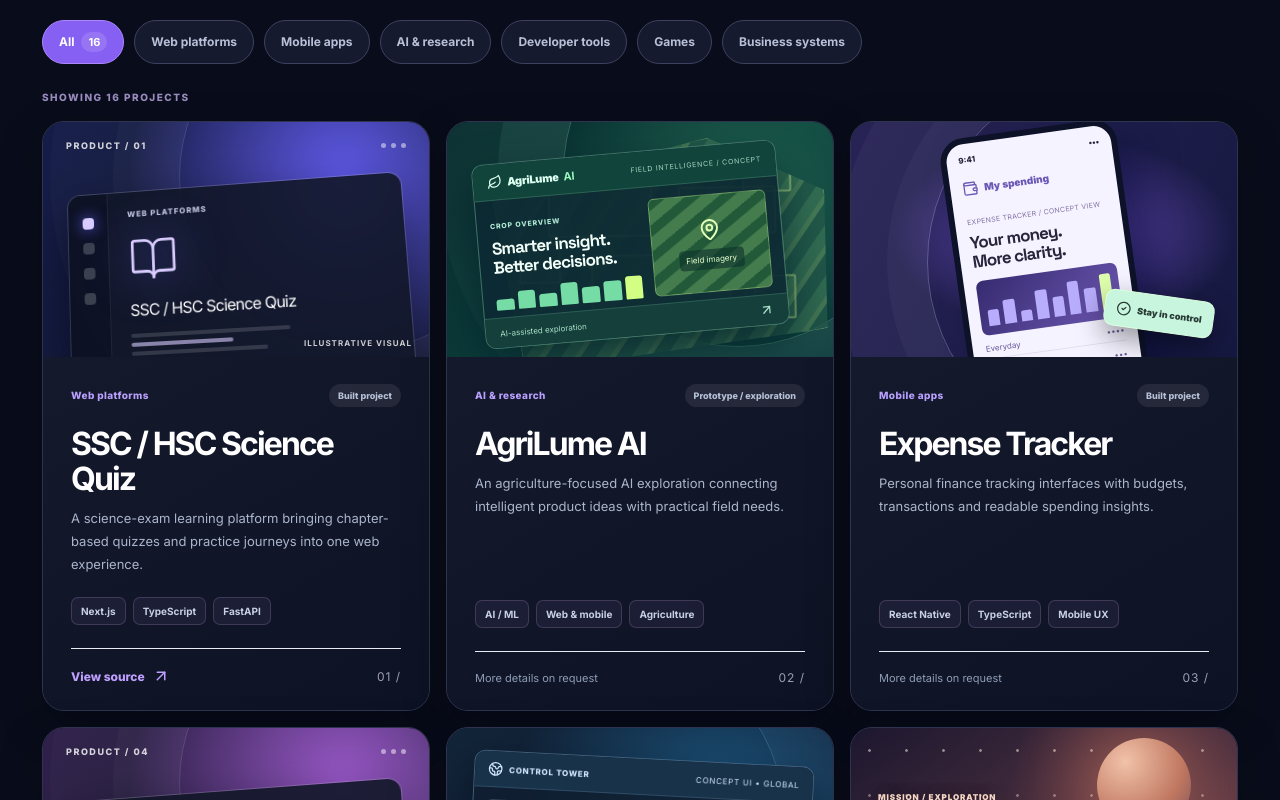
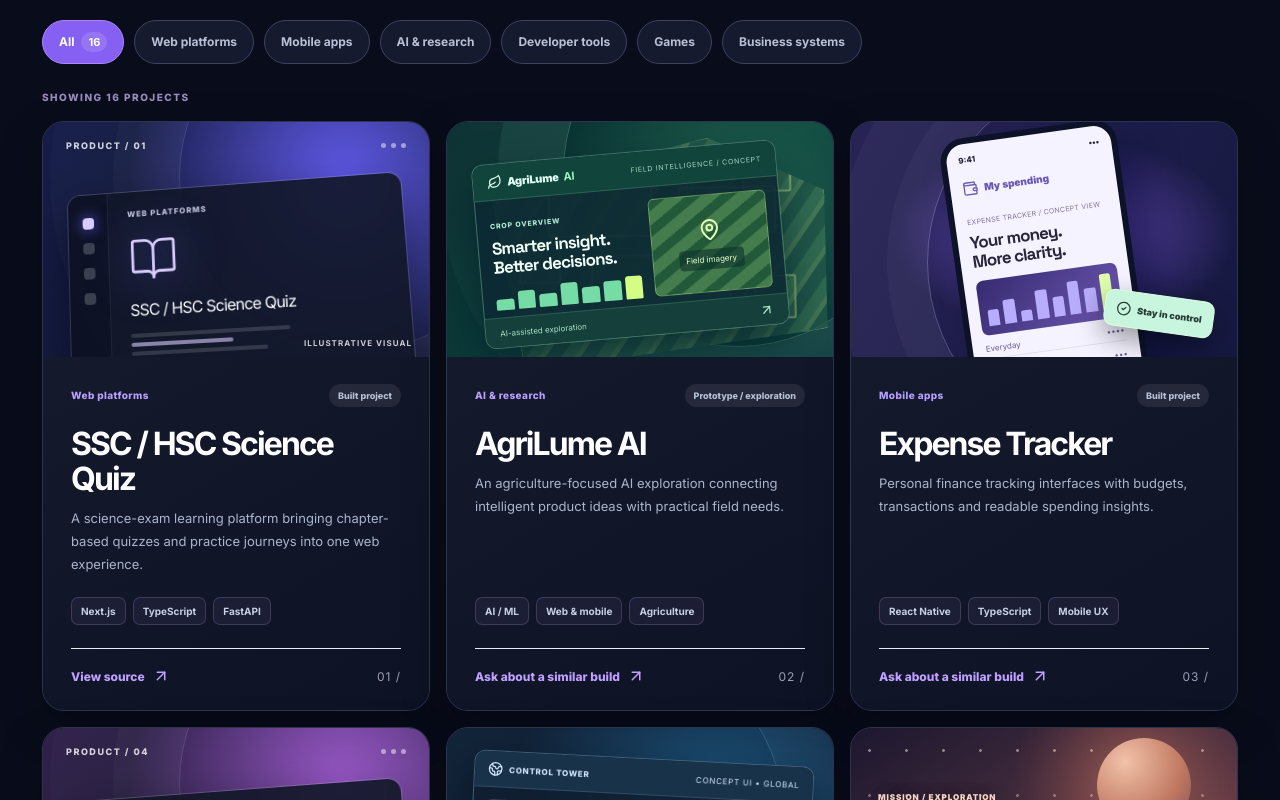
Before and after one commit to niloy-datta/tech-startup, a Next.js app: page /work in a window 1280 px wide. Shown: the part 1000-1800 px from the top of the page. Built offline with nearby package versions, Linux system fonts and the light colour scheme.

Commit message:
feat(portfolio): add case-study deep links and actionable enquiry path

```diff
--- a/components/project-showcase.tsx
+++ b/components/project-showcase.tsx
@@ -36,7 +36,7 @@ function ProjectCard({ project, index }: { project: PortfolioProject; index: num
   const Icon = visualIcons[project.visual];
 
   return (
-    <article className={`portfolio-card nd-project-${project.visual}`}>
+    <article id={`project-${project.id}`} className={`portfolio-card nd-project-${project.visual}`}>
       {(["agriculture", "space", "finance", "logistics"] as ProjectVisual[]).includes(project.visual) ? <ProjectArtwork visual={project.visual} /> : <div className={`portfolio-art portfolio-art--${project.visual}`} aria-hidden="true">
         <div className="portfolio-art-light" />
         <div className="portfolio-art-header">
@@ -69,7 +69,7 @@ function ProjectCard({ project, index }: { project: PortfolioProject; index: num
               <span className="sr-only">(opens in a new tab)</span>
             </a>
           ) : (
-            <span className="portfolio-card-note">More details on request</span>
+            <Link href="/contact?product=Still%20exploring" className="portfolio-card-link">Ask about a similar build <ArrowUpRight size={18} aria-hidden="true" /></Link>
           )}
           <span className="portfolio-card-index">{String(index + 1).padStart(2, "0")} /</span>
         </div>
```
